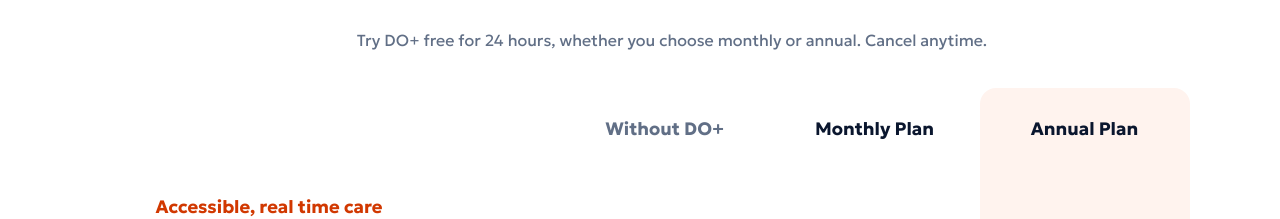
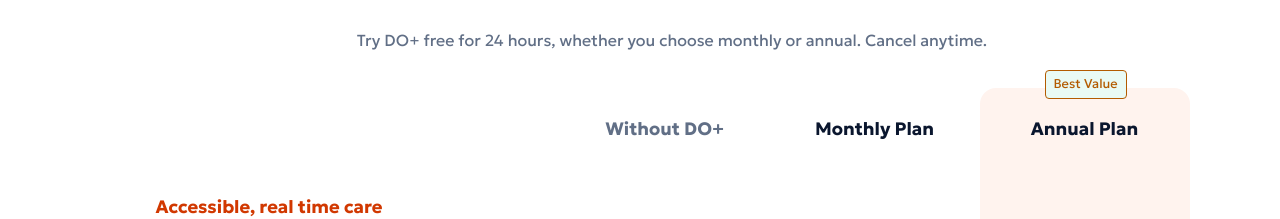
Before and after one commit to serafeimdossas/react-pricing-plans, a React (Vite) app: page / in a window 1280 px wide. Shown: the part 130-349 px from the top of the page. Built offline with nearby package versions, Linux system fonts and the light colour scheme.

Commit message:
best value chip added

```diff
--- a/src/components/PlansTable/PlansTable.css
+++ b/src/components/PlansTable/PlansTable.css
@@ -156,3 +156,17 @@ table {
 .span-toggle-cell .toggle-button {
   margin: auto;
 }
+
+.best-value-chip {
+  background-color: #e9faf4;
+  color: #b35b00;
+  font-weight: 300;
+  border-radius: 4px;
+  font-size: 0.8rem;
+  padding: 4px 8px;
+  border: 1px solid #b35b00;
+  width: fit-content;
+  position: absolute;
+  margin-left: 50px;
+  margin-top: -45px;
+}
--- a/src/components/PlansTable/PlansTable.jsx
+++ b/src/components/PlansTable/PlansTable.jsx
@@ -26,6 +26,7 @@ function PlansTable() {
           </td>
           <td className="plans-table-head-cell">{plans_labels.monthly_plan}</td>
           <td className="plans-table-head-cell last-cell rounded-top">
+            {bestValueChip()}
             {plans_labels.yearly_plan}
           </td>
         </tr>
@@ -205,6 +206,10 @@ function PlansTable() {
     );
   };
 
+  const bestValueChip = () => {
+    return <div className="best-value-chip">Best Value</div>;
+  };
+
   return (
     <div className="plans-table-container">
       <table className="plans-table">
```
